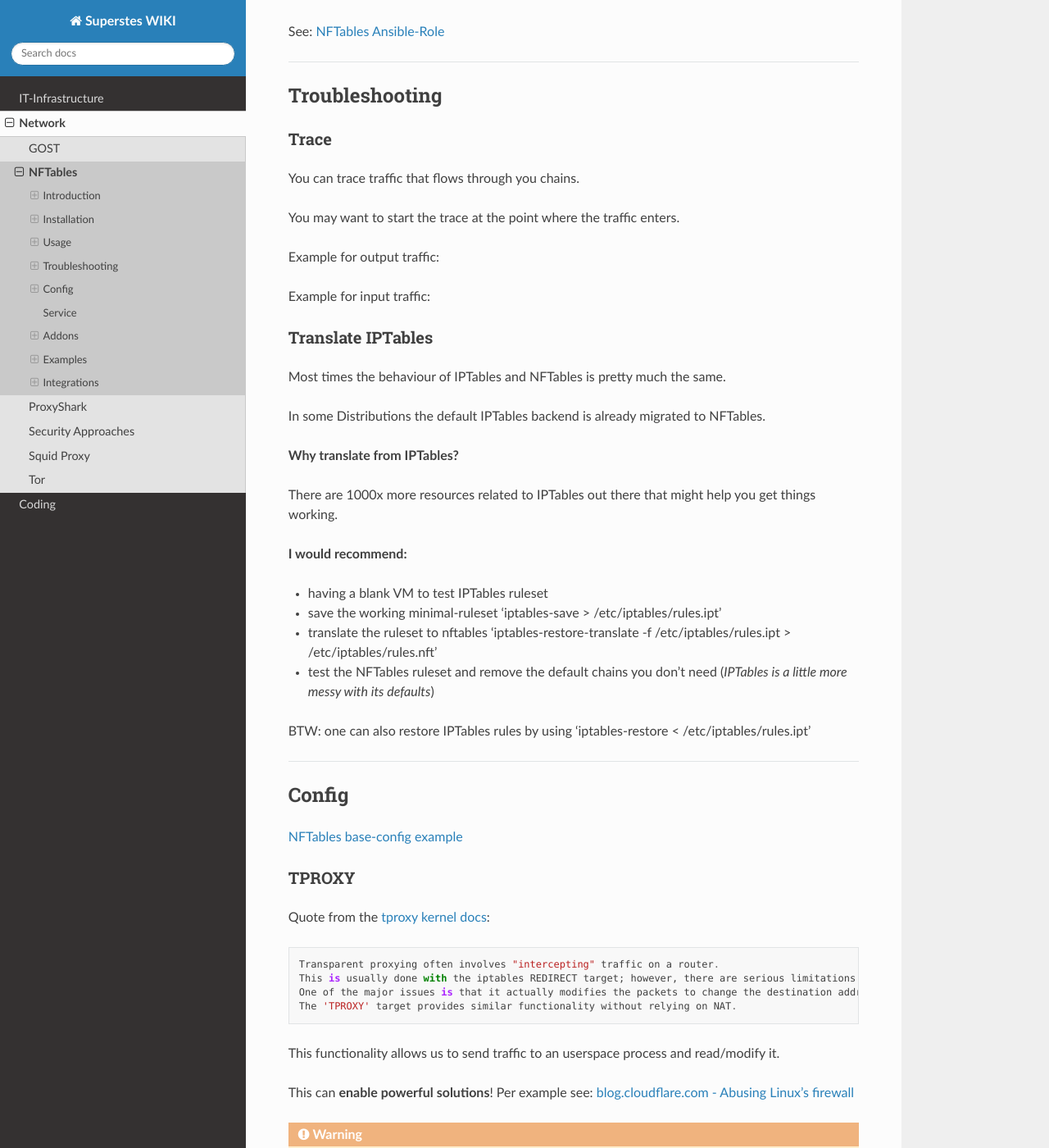
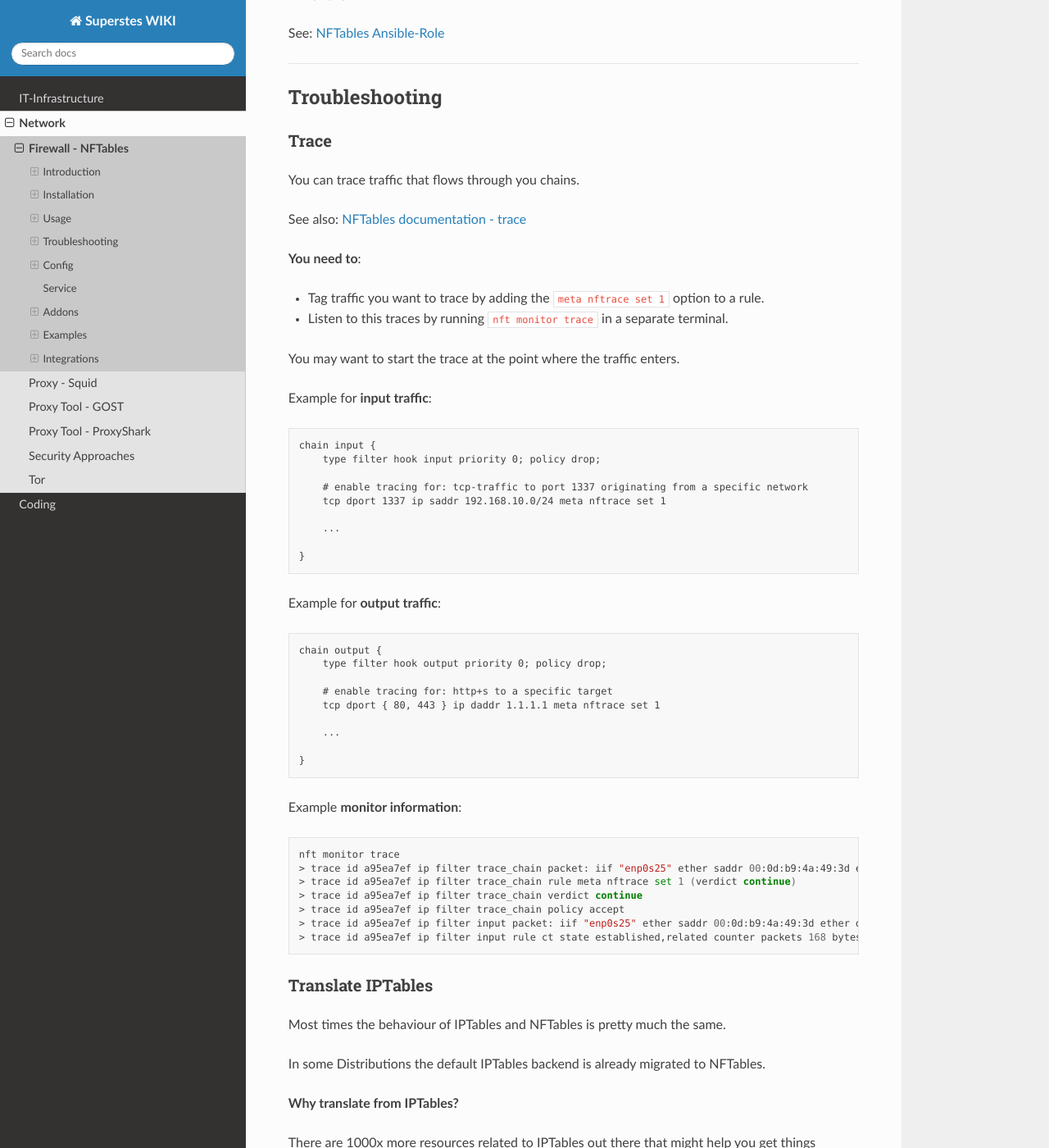
Before and after one commit to superstes/wiki, a Sphinx documentation site: the page built from source/1/network/firewall_nftables.rst, in a window 1280 px wide and 1400 px high, scrolled down 3683 px. Shown: the whole window at 82% size. Built offline with Sphinx 7.4.7 and the Read the Docs theme 2.0.0, drawn with Linux system fonts in a browser that asks for light colours; some of the changed text lies outside the part shown.

Commit message:
formatting, nftables - adding trace docs

```diff
--- a/source/1/network/nftables.rst
+++ b/source/1/network/firewall_nftables.rst
@@ -13,9 +13,9 @@
 .. |nft_tproxy| image:: ../../_static/img/network/nftables_tproxy.png
    :class: wiki-img-img
 
-********
-NFTables
-********
+*******************
+Firewall - NFTables
+*******************
 
 ----
 
@@ -116,8 +116,8 @@ NFTables can be completely configured from one or more config files.
 
 Most times you might want to use:
 
-* a main config file: '/etc/nftables.conf'
-* a configuration directory to include further files: '/etc/nft.conf.d/'
+* a main config file: :code:`/etc/nftables.conf`
+* a configuration directory to include further files: :code:`/etc/nft.conf.d/`
 
 The systemd service will load the main config file by default:
 
@@ -183,12 +183,56 @@ Trace
 
 You can trace traffic that flows through you chains.
 
+See also: `NFTables documentation - trace <https://wiki.nftables.org/wiki-nftables/index.php/Ruleset_debug/tracing>`_
+
+**You need to**:
+
+* Tag traffic you want to trace by adding the :code:`meta nftrace set 1` option to a rule.
+
+* Listen to this traces by running :code:`nft monitor trace` in a separate terminal.
+
 You may want to start the trace at the point where the traffic enters.
 
-Example for output traffic:
+Example for **input traffic**:
+
+.. code-block:: nft
+
+    chain input {
+        type filter hook input priority 0; policy drop;
+
+        # enable tracing for: tcp-traffic to port 1337 originating from a specific network
+        tcp dport 1337 ip saddr 192.168.10.0/24 meta nftrace set 1
+
+        ...
+
+    }
 
 
-Example for input traffic:
+Example for **output traffic**:
+
+.. code-block:: nft
+
+    chain output {
+        type filter hook output priority 0; policy drop;
+
+        # enable tracing for: http+s to a specific target
+        tcp dport { 80, 443 } ip daddr 1.1.1.1 meta nftrace set 1
+
+        ...
+
+    }
+
+Example **monitor information**:
+
+.. code-block:: bash
+
+    nft monitor trace
+    > trace id a95ea7ef ip filter trace_chain packet: iif "enp0s25" ether saddr 00:0d:b9:4a:49:3d ether daddr 3c:97:0e:39:aa:20 ip saddr 8.8.8.8 ip daddr 192.168.2.118 ip dscp cs0 ip ecn not-ect ip ttl 115 ip id 0 ip length 84 icmp type echo-reply icmp code net-unreachable icmp id 9253 icmp sequence 1 @th,64,96 24106705117628271805883024640
+    > trace id a95ea7ef ip filter trace_chain rule meta nftrace set 1 (verdict continue)
+    > trace id a95ea7ef ip filter trace_chain verdict continue
+    > trace id a95ea7ef ip filter trace_chain policy accept
+    > trace id a95ea7ef ip filter input packet: iif "enp0s25" ether saddr 00:0d:b9:4a:49:3d ether daddr 3c:97:0e:39:aa:20 ip saddr 8.8.8.8 ip daddr 192.168.2.118 ip dscp cs0 ip ecn not-ect ip ttl 115 ip id 0 ip length 84 icmp type echo-reply icmp code net-unreachable icmp id 9253 icmp sequence 1 @th,64,96 24106705117628271805883024640
+    > trace id a95ea7ef ip filter input rule ct state established,related counter packets 168 bytes 53513 accept (verdict accept)
 
 
 Translate IPTables
@@ -205,11 +249,11 @@ There are 1000x more resources related to IPTables out there that might help you
 **I would recommend:**
 
 * having a blank VM to test IPTables ruleset
-* save the working minimal-ruleset 'iptables-save > /etc/iptables/rules.ipt'
-* translate the ruleset to nftables 'iptables-restore-translate -f /etc/iptables/rules.ipt > /etc/iptables/rules.nft'
+* save the working minimal-ruleset :code:`iptables-save > /etc/iptables/rules.ipt`
+* translate the ruleset to nftables :code:`iptables-restore-translate -f /etc/iptables/rules.ipt > /etc/iptables/rules.nft`
 * test the NFTables ruleset and remove the default chains you don't need (*IPTables is a little more messy with its defaults*)
 
-BTW: one can also restore IPTables rules by using 'iptables-restore < /etc/iptables/rules.ipt'
+BTW: one can also restore IPTables rules by using :code:`iptables-restore < /etc/iptables/rules.ipt`
 
 ----
 
@@ -311,7 +355,7 @@ Examples
 Service
 #######
 
-To keep invalid configuration from stopping/failing your `nftables.service` - you can add a config-validation in it:
+To keep invalid configuration from stopping/failing your :code:`nftables.service` - you can add a config-validation in it:
 
 .. code-block:: text
 
--- a/source/1/network/gost.rst
+++ b/source/1/network/proxy_tool_gost.rst
@@ -3,9 +3,9 @@
 .. include:: ../../_inc/head.rst
 
 
-****
-GOST
-****
+*****************
+Proxy Tool - GOST
+*****************
 
 ----
 
--- a/source/1/network/proxyshark.rst
+++ b/source/1/network/proxy_tool_proxyshark.rst
@@ -3,9 +3,9 @@
 .. include:: ../../_inc/head.rst
 
 
-**********
-ProxyShark
-**********
+***********************
+Proxy Tool - ProxyShark
+***********************
 
 
 .. warning::
```
Also changed, not shown: source/1/network/proxy_squid.rst (renamed from source/1/network/squid.rst, +15 -13 lines).
